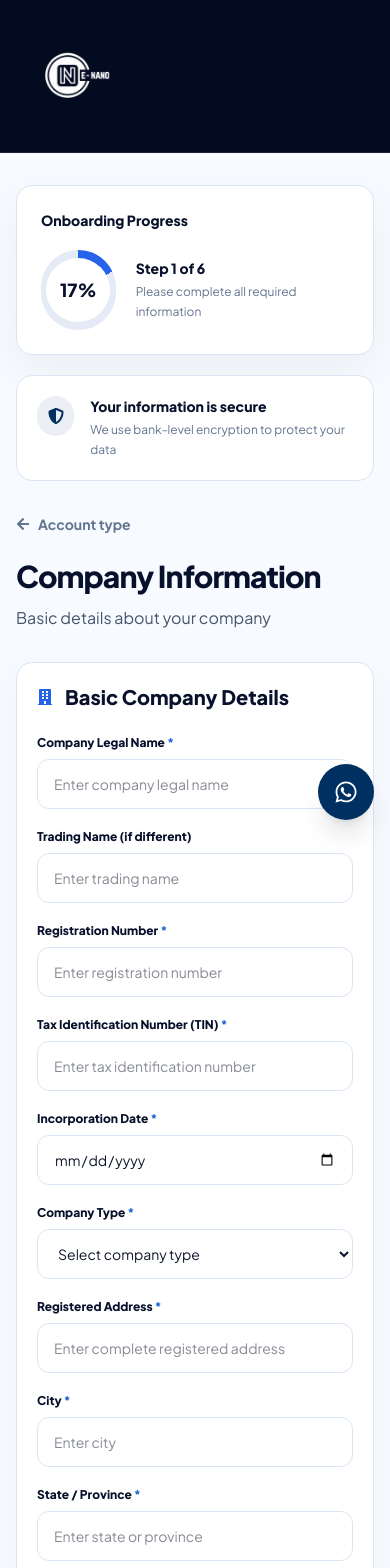
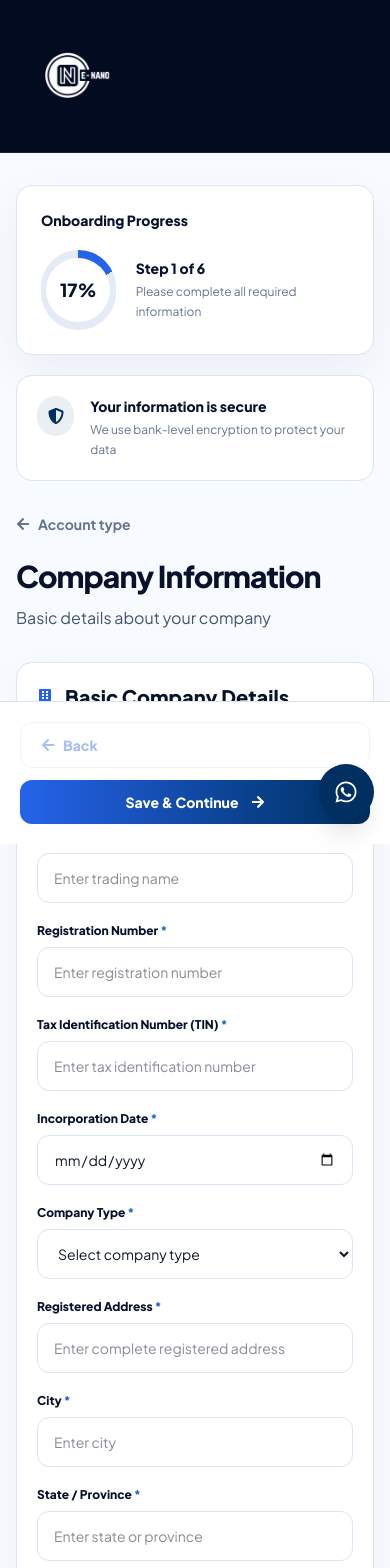
Before and after one commit to enakoweb88-sys/test, a React (Vite) app: page /register/1 in a window 390 px wide. Shown: the top 1568 px of the page. Built offline with nearby package versions, Linux system fonts and the light colour scheme.

Commit message:
update the save and continue button on small andriod phones

```diff
--- a/src/pages/ClientKycForm.tsx
+++ b/src/pages/ClientKycForm.tsx
@@ -714,7 +714,7 @@ export default function ClientKycForm() {
           </div>
         </aside>
 
-        <section>
+        <section className="pb-32 sm:pb-0">
           <div className="mb-8">
             <Link to="/register" className="inline-flex items-center gap-2 text-sm font-bold text-slate-500 hover:text-[#003061] mb-6">
               <FaArrowLeft /> {kyt.accountType}
@@ -803,7 +803,7 @@ export default function ClientKycForm() {
             </motion.div>
           </AnimatePresence>
 
-          <div className="mt-5 bg-white border border-[#d9e5f5] rounded-2xl p-5 flex flex-col sm:flex-row items-stretch sm:items-center justify-between gap-3">
+          <div className="fixed bottom-0 left-0 right-0 sm:sticky sm:mt-5 sm:bg-transparent sm:border-0 sm:rounded-2xl sm:p-0 sm:static bg-white border-t border-[#d9e5f5] p-5 flex flex-col sm:flex-row items-stretch sm:items-center justify-between gap-3 z-50">
             <button
               type="button"
               onClick={() => {
```
